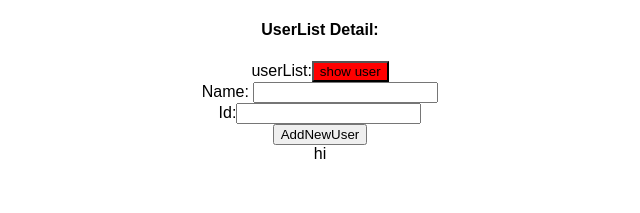
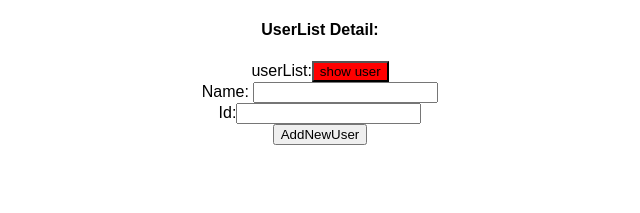
Before and after one commit to SWEETY05/React-sanbox, a React (Create React App) app: page / in a window 1280 px wide. Shown: the top 213 px of the page, without its empty margins (320-960 px from the left). Built offline with nearby package versions, Linux system fonts and the light colour scheme.

Commit message:
style added

```diff
--- a/src/App.js
+++ b/src/App.js
@@ -5,7 +5,6 @@ export default function App() {
   return (
     <div className="App">
       <User />
-      hi
     </div>
   );
 }
```
